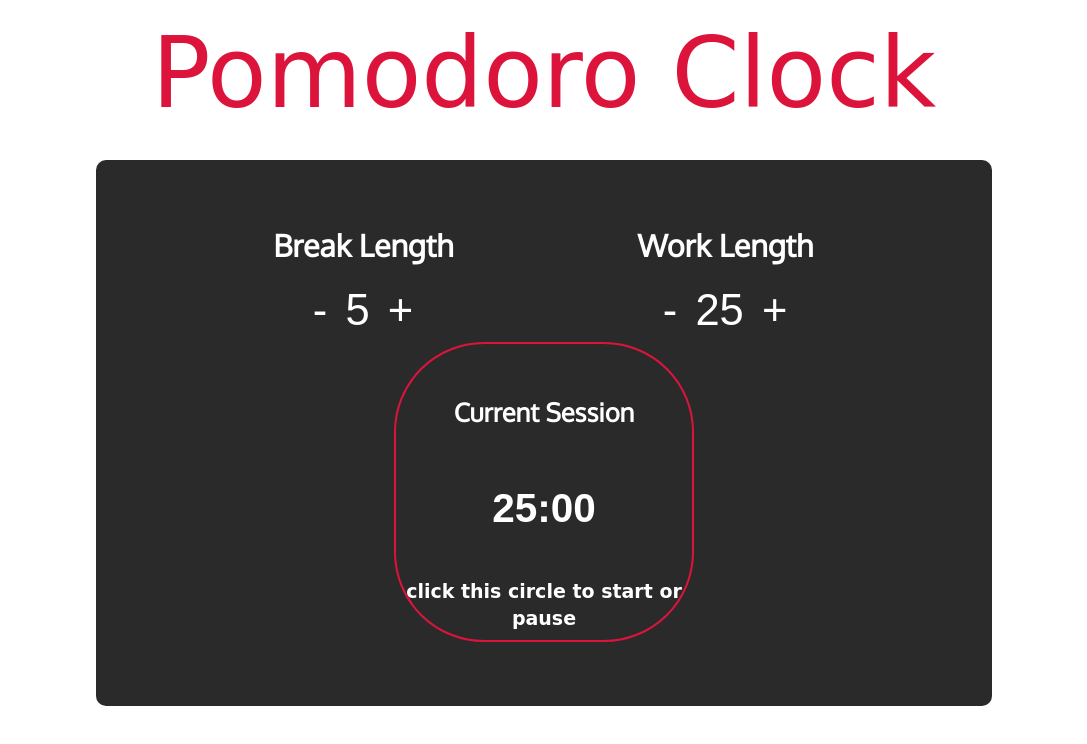
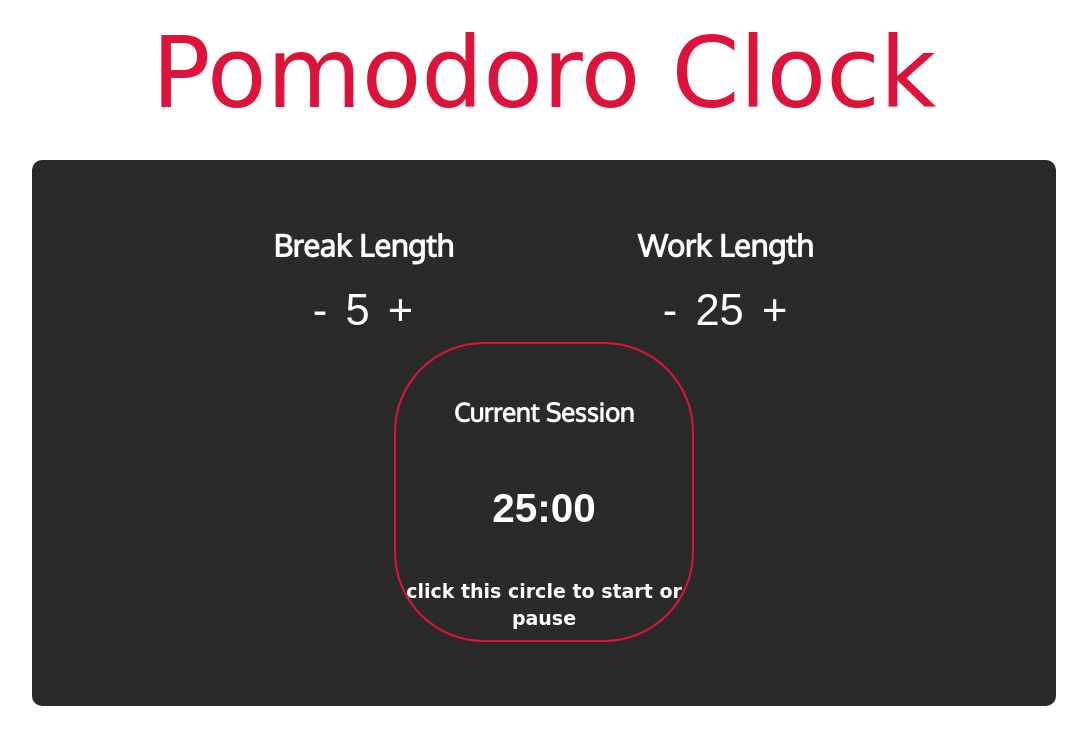
Before and after one commit to amran16/pomodor, a plain HTML site: page pomodor.html in a window 1280 px wide. Shown: the whole page, without its empty margins (96-1183 px from the left). Drawn offline with nearby package versions, Linux system fonts and the light colour scheme.

Commit message:
updated container width

```diff
--- a/pomodor.css
+++ b/pomodor.css
@@ -10,7 +10,7 @@ body {
   padding: 5%;
   flex-direction: column;
   margin-top: 1%;
-  width: 70%
+  width: 80%
 }
 
 h1{
```
